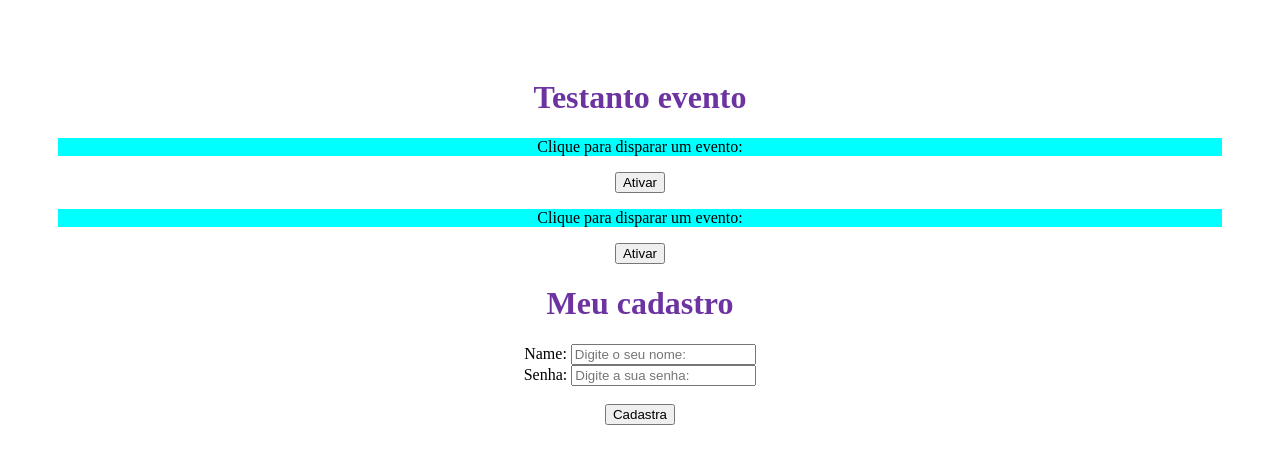
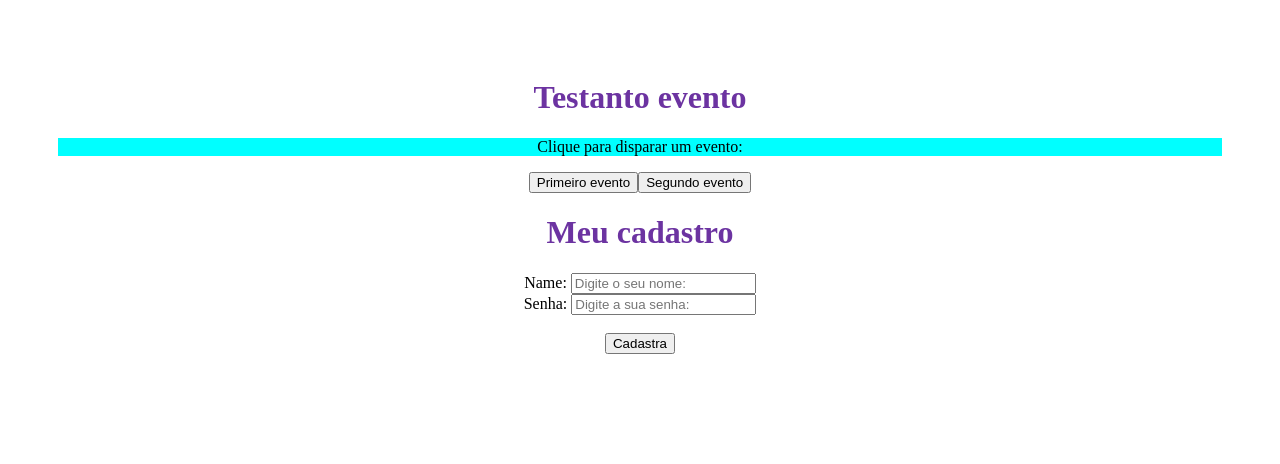
Before and after one commit to SilasFas/React-studies-1, a React (Create React App) app in the folder epsode-1/: page / in a window 1280 px wide. Shown: the top 464 px of the page. Built offline with nearby package versions, Linux system fonts and the light colour scheme.

Commit message:
Passar eventos por props

```diff
--- a/epsode-1/src/App.js
+++ b/epsode-1/src/App.js
@@ -8,8 +8,7 @@
 
     <div className="App">
       <h1>Testanto evento</h1>
-      <Evento numero = '1'/>
-      <Evento numero = '2'/>
+      <Evento/>
       <Form/>
     </div>
   );
--- a/epsode-1/src/components/Evento.js
+++ b/epsode-1/src/components/Evento.js
@@ -1,16 +1,21 @@
-function Evento({numero}) {
+import Button from "./evento/Button"
+
+function Evento() {
 
     function meuEvento() {
+        console.log(`Ativando primeiro evento`)
+    }
 
-        console.log(`Fui ativado! ${numero}`)
+    function segundoEvento() {
+        console.log(`Ativando segundo evento`)
     }
 
     return (
 
         <div>
             <p>Clique para disparar um evento:</p>
-
-            <button onClick={meuEvento}>Ativar</button>
+            <Button text='Primeiro evento' event={meuEvento} />
+            <Button text='Segundo evento' event={segundoEvento} />
         </div>
     )
 }
--- /dev/null
+++ b/epsode-1/src/components/evento/Button.js
@@ -0,0 +1,4 @@
+function Button(props) {
+    return <button onClick={props.event}>{props.text}</button>
+}
+export default Button
```
